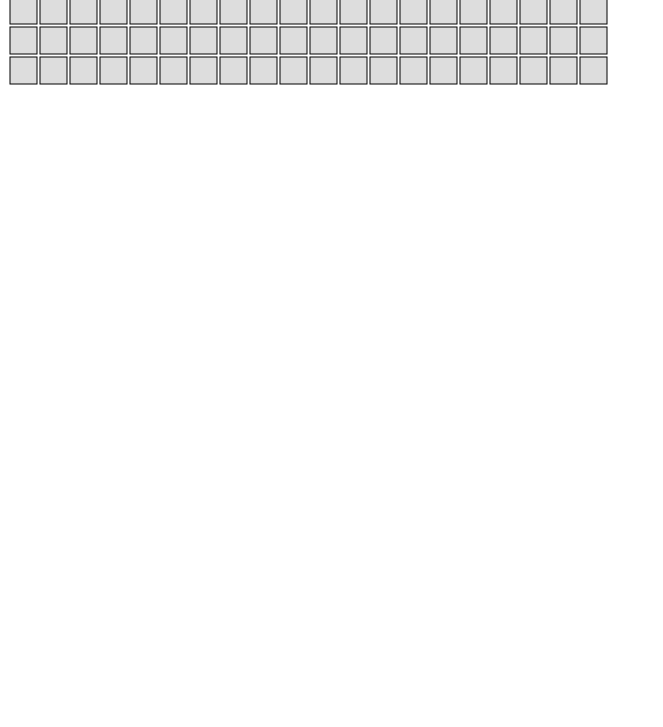
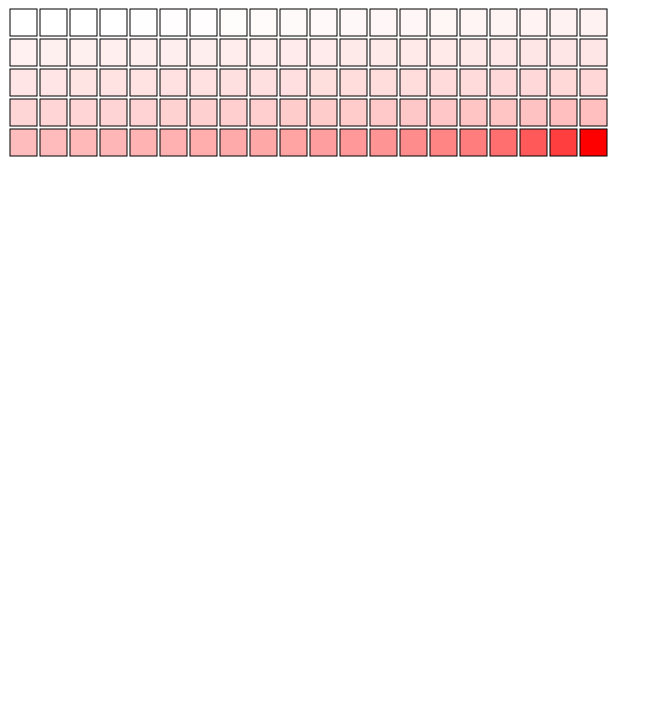
Before and after one commit to maxmay94/learn-and-understand-d3-udemy, a plain HTML site: page 5-3/index.html in a window 1280 px wide. Shown: the part 73-800 px from the top of the page, without its empty margins (0-663 px from the left). Drawn offline with nearby package versions, Linux system fonts and the light colour scheme; files that its build step writes are made by us from their sources.

Commit message:
finish linear scale heatmap

```diff
--- a/5-3/app.js
+++ b/5-3/app.js
@@ -1,6 +1,7 @@
-async function draw(el) {
+async function draw(el, scale) {
   // Data
   const dataset = await d3.json('data.json')
+  dataset.sort((a, b) => a - b)
 
   // Dimensions
   let dimensions = {
@@ -16,11 +17,19 @@ async function draw(el) {
     .attr("width", dimensions.width)
     .attr("height", dimensions.height)
 
+  // Scales
+  let colorScale
+
+  if(scale === 'linear') {
+    colorScale = d3.scaleLinear()
+      .domain(d3.extent(dataset))
+      .range(['white', 'red'])
+  }
+
   // Rectangles
   svg.append('g')
   .attr('transform', 'translate(2,2)')
     .attr('stroke', 'black')
-    .attr('fill', '#ddd')
     .selectAll('rect')
     .data(dataset)
     .join('rect')
@@ -28,7 +37,7 @@ async function draw(el) {
     .attr('height', box - 3)
     .attr('x', (d, i) => box * (i % 20))
     .attr('y', (d, i) => box * ((i / 20) | 0))
-
+    .attr('fill', colorScale)
 }
 
-draw('#heatmap1')
+draw('#heatmap1', 'linear')
--- a/5-3/index.html
+++ b/5-3/index.html
@@ -9,6 +9,7 @@
 </head>
 
 <body>
+  <h1>Linear Scale</h1>
   <div class="chart" id="heatmap1"></div>
 
   <script src="https://d3js.org/d3.v6.min.js"></script>
```
